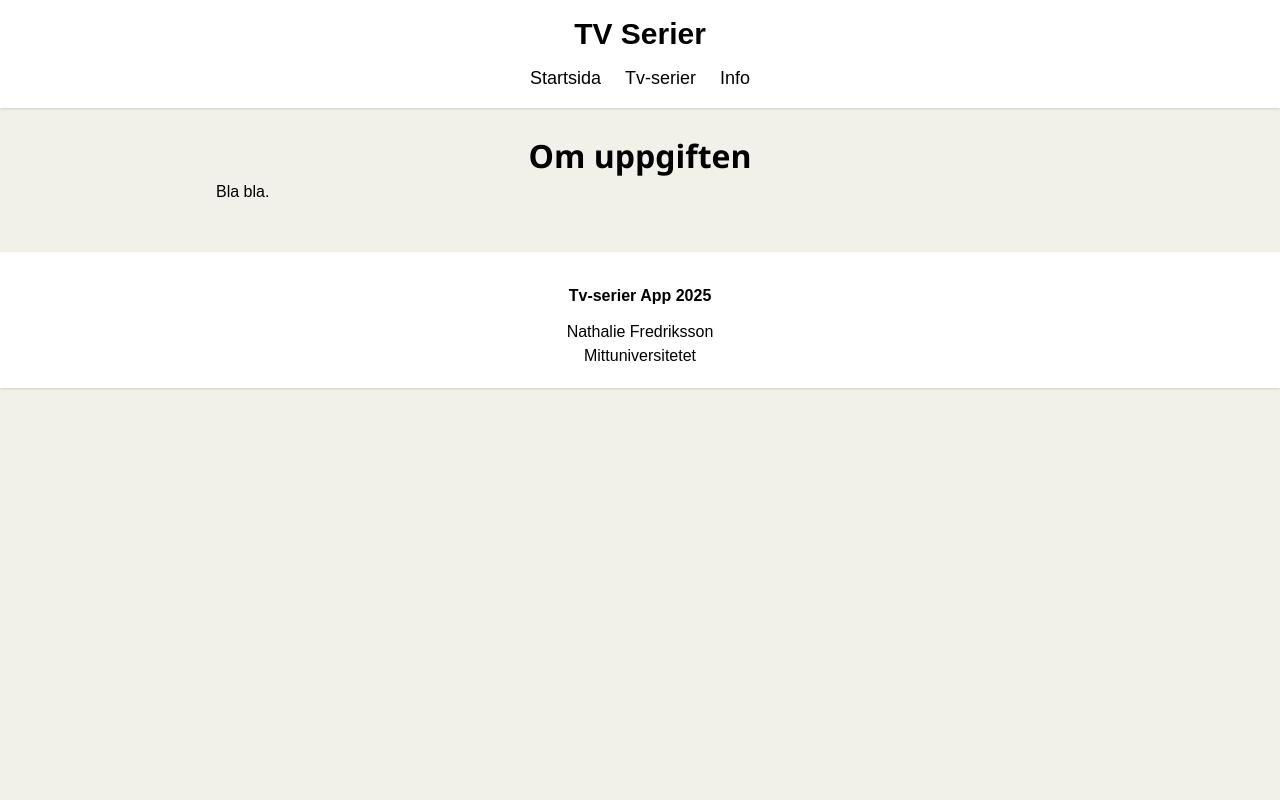
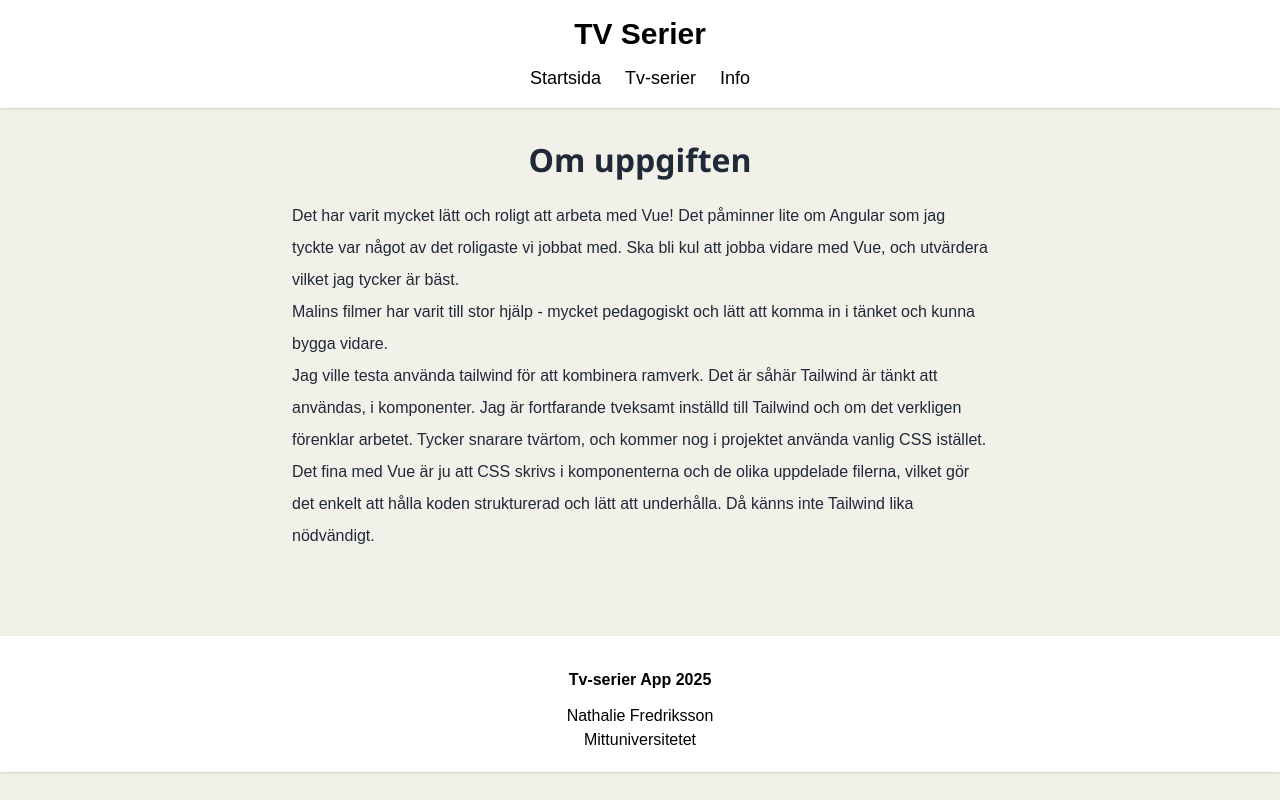
Before and after one commit to nathalievaster/tv-serier-vue, a Vue app: page /info in a window 1280 px wide. Built offline with nearby package versions, Linux system fonts and the light colour scheme.

Commit message:
Om uppgiften

```diff
--- a/src/views/InfoView.vue
+++ b/src/views/InfoView.vue
@@ -6,9 +6,21 @@ import Footer from "../components/Footer.vue";
 <template>
   <Header />
   <main class="p-6 max-w-4xl mx-auto">
-    <article class="home">
+    <article class="leading-8 max-w-3xl mx-auto text-gray-800 p-3">
       <h2>Om uppgiften</h2>
-      <p>Bla bla.</p>
+      <div class="p-6">
+      <p>Det har varit mycket lätt och roligt att arbeta med Vue! Det påminner lite om
+      Angular som jag tyckte var något av det roligaste vi jobbat med. Ska bli kul att
+      jobba vidare med Vue, och utvärdera vilket jag tycker är bäst.</p>
+      <p>Malins filmer har varit till stor hjälp - mycket pedagogiskt och lätt att komma
+      in i tänket och kunna bygga vidare.</p>
+      <p>Jag ville testa använda tailwind för att kombinera ramverk. Det är såhär Tailwind
+      är tänkt att användas, i komponenter. Jag är fortfarande tveksamt inställd till Tailwind
+      och om det verkligen förenklar arbetet. Tycker snarare tvärtom, och kommer nog i
+      projektet använda vanlig CSS istället. Det fina med Vue är ju att CSS skrivs i komponenterna
+      och de olika uppdelade filerna, vilket gör det enkelt att hålla koden strukturerad och lätt att underhålla.
+      Då känns inte Tailwind lika nödvändigt.</p>
+      </div>
     </article>
   </main>
   <Footer />
```
